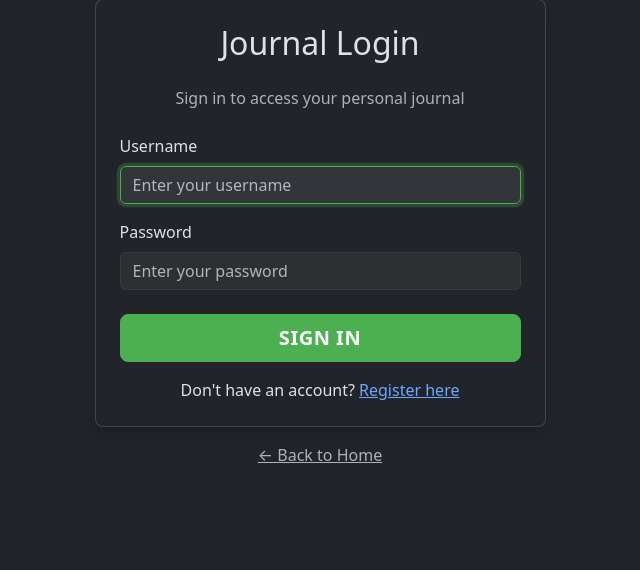
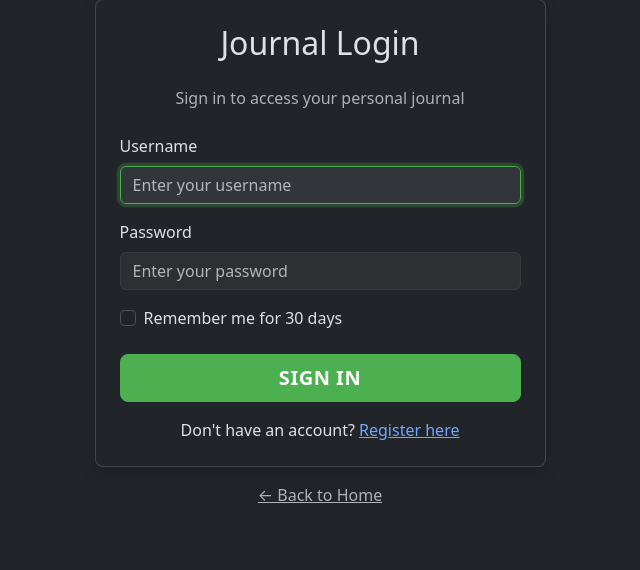
Before and after one commit to Dr-Payne25/GVisit, a Flask app: page /journal_login in a window 1280 px wide. Shown: the part 82-652 px from the top of the page, without its empty margins (320-960 px from the left). Run offline with Flask 3, Linux system fonts and the light colour scheme.

Commit message:
feat: Add persistent login with 30-day remember me functionality

```diff
--- a/app.py
+++ b/app.py
@@ -1,10 +1,12 @@
 import json
 import os
 from datetime import datetime
-from flask import Flask, render_template, request, redirect, url_for, session, flash, send_from_directory
+from flask import Flask, render_template, request, redirect, url_for, session, flash, send_from_directory, make_response
 from dotenv import load_dotenv
 import logging
 from werkzeug.security import generate_password_hash, check_password_hash
+from itsdangerous import URLSafeTimedSerializer, BadSignature, SignatureExpired
+import secrets
 
 # Load environment variables
 load_dotenv()
@@ -236,6 +238,43 @@ def add_journal_entry(entry_data):
         entries.append(entry)
         save_journal_entries(entries)
 
+# Remember me token functions
+def generate_remember_token(username):
+    """Generate a secure remember me token for a user"""
+    serializer = URLSafeTimedSerializer(app.secret_key)
+    return serializer.dumps(username, salt='remember-me-salt')
+
+def verify_remember_token(token, max_age_seconds=2592000):  # 30 days
+    """Verify a remember me token and return the username if valid"""
+    serializer = URLSafeTimedSerializer(app.secret_key)
+    try:
+        username = serializer.loads(token, salt='remember-me-salt', max_age=max_age_seconds)
+        return username
+    except (BadSignature, SignatureExpired):
+        return None
+
+@app.before_request
+def check_remember_token():
+    """Check for remember me token before each request"""
+    # Only check on journal routes
+    if request.endpoint and request.endpoint.startswith('journal'):
+        # Skip if already logged in
+        if 'journal_username' in session:
+            return
+
+        # Check for remember token in cookies
+        remember_token = request.cookies.get('remember_token')
+        if remember_token:
+            username = verify_remember_token(remember_token)
+            if username:
+                # Auto-login the user
+                session['journal_username'] = username
+                # Refresh the token
+                response = make_response()
+                new_token = generate_remember_token(username)
+                response.set_cookie('remember_token', new_token, max_age=2592000, httponly=True, secure=True, samesite='Lax')
+                return response
+
 @app.route('/')
 def home():
     return render_template('index.html')
@@ -302,7 +341,17 @@ def journal_login():
                 display_name = display_name.capitalize() if display_name else username.capitalize()
 
                 flash(f"Welcome back, {display_name}!", "success")
-                return redirect(url_for('journal'))
+
+                # Handle remember me
+                response = make_response(redirect(url_for('journal')))
+                remember_me = request.form.get('remember_me')
+
+                if remember_me:
+                    # Generate and set remember token
+                    token = generate_remember_token(username_lower)
+                    response.set_cookie('remember_token', token, max_age=2592000, httponly=True, secure=True, samesite='Lax')
+
+                return response
             else:
                 flash("Invalid username or password", "error")
         else:
@@ -523,8 +572,13 @@ def delete_journal_entry(entry_id):
 def logout_journal():
     """Log out from journal"""
     session.pop('journal_username', None)
+
+    # Clear remember me token
+    response = make_response(redirect(url_for('journal_login')))
+    response.set_cookie('remember_token', '', expires=0)
+
     flash("You have been logged out successfully.", "info")
-    return redirect(url_for('journal_login'))
+    return response
 
 @app.route('/health')
 def health():
--- a/templates/journal_login.html
+++ b/templates/journal_login.html
@@ -17,10 +17,17 @@
                                placeholder="Enter your username" required autofocus>
                     </div>
 
-                    <div class="mb-4">
+                    <div class="mb-3">
                         <label for="password" class="form-label">Password</label>
                         <input type="password" id="password" name="password" class="form-control"
                                placeholder="Enter your password" required>
+                    </div>
+
+                    <div class="form-check mb-4">
+                        <input type="checkbox" class="form-check-input" id="remember_me" name="remember_me" value="1">
+                        <label class="form-check-label" for="remember_me">
+                            Remember me for 30 days
+                        </label>
                     </div>
 
                     <div class="d-grid mb-3">
```
